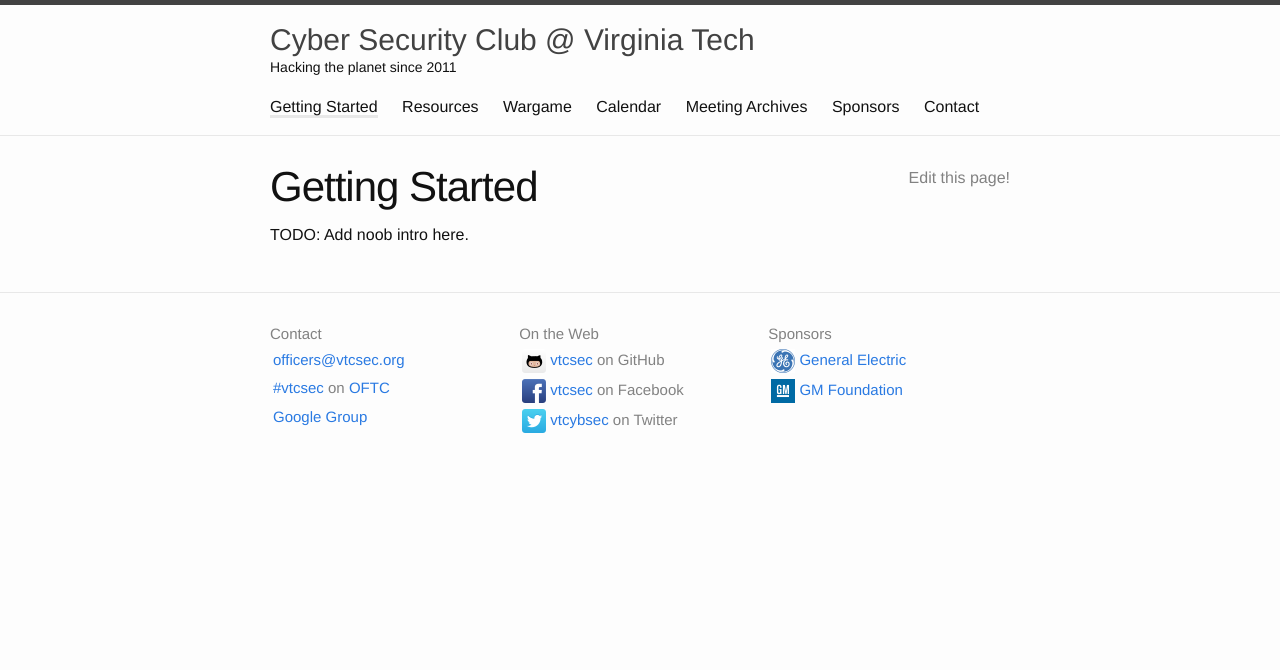
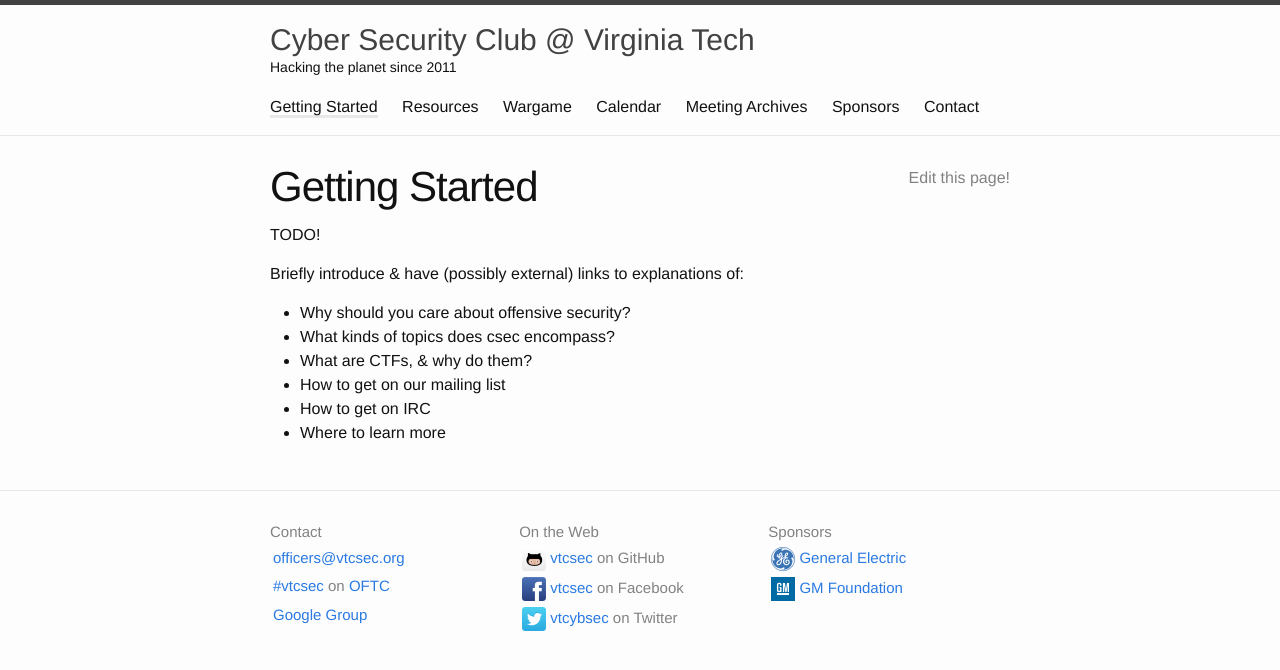
Before and after one commit to VTCSec/vtcsec.org, a Jekyll site: the page built from getting_started.md, in a window 1280 px wide. Shown: the top 670 px of the page. Built offline with Jekyll 4.4.1, drawn with Linux system fonts in a browser that asks for light colours.

Commit message:
Enumerate what I envision for the Getting Started page.

```diff
--- a/getting_started.md
+++ b/getting_started.md
@@ -5,4 +5,13 @@ permalink: /resources/getting-started.html
 edit_link: true
 ---
 
-TODO: Add noob intro here.
+TODO!
+
+Briefly introduce & have (possibly external) links to explanations of:
+
+- Why should you care about offensive security?
+- What kinds of topics does csec encompass?
+- What are CTFs, & why do them?
+- How to get on our mailing list
+- How to get on IRC
+- Where to learn more
```
